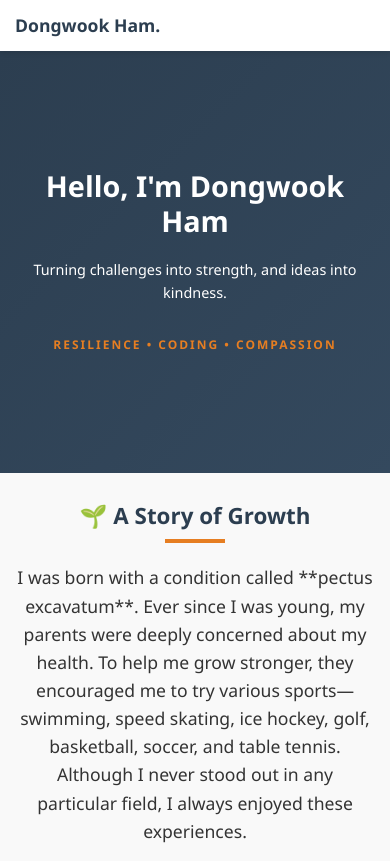
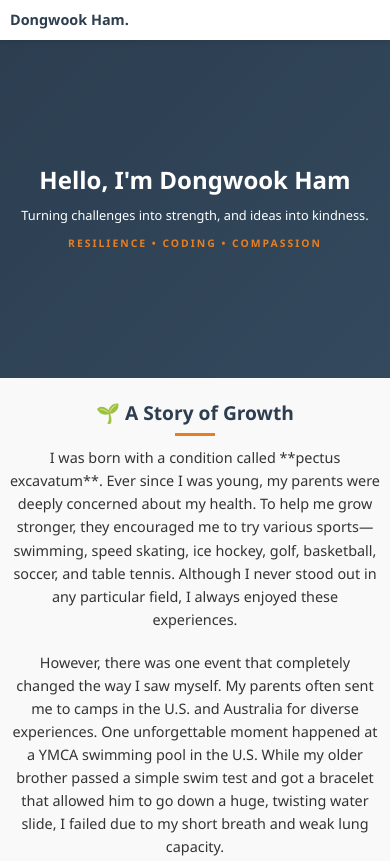
Before and after one commit to coogaagaa3-design/dongwook.github.io, a plain HTML site: page index.html in a window 390 px wide. Shown: the top 861 px of the page. Drawn offline with Linux system fonts and the light colour scheme.

Commit message:
Add files via upload

```diff
--- a/index.html
+++ b/index.html
@@ -1,9 +1,16 @@
+
+
 <!DOCTYPE html>
 <html lang="en">
 <head>
     <meta charset="UTF-8">
     <meta name="viewport" content="width=device-width, initial-scale=1.0">
     <title>Dongwook Ham | Story of Growth, Code, and Art</title>
+
+    <meta property="og:title" content="Dongwook Ham | Art and Connection">
+    <meta property="og:description" content="자유로운 표현과 성장을 담은 포트폴리오입니다.">
+    <meta property="og:image" content="art_3.jpg">
+    <meta property="og:url" content="https://www.dongwookham.com/">
     <style>
         /* 기본 설정 */
         :root {
@@ -52,7 +59,7 @@
         .hero {
             background: linear-gradient(135deg, var(--primary), var(--secondary));
             color: var(--white);
-            height: 60vh; /* 데스크탑 크기 유지 */
+            height: 60vh;
             display: flex;
             flex-direction: column;
             justify-content: center;
@@ -137,42 +144,54 @@
             transform: translateY(-5px);
         }
 
-        /* === 모바일 대응 강화 (768px 이하) === */
-        @media (max-width: 768px) {
+        /* === 모바일 대응 강화 (600px 이하) === */
+        @media (max-width: 600px) {
 
             /* 1. 네비게이션 및 로고 공간 최소화 */
             nav {
-                padding: 0.7rem 15px; /* 상하 패딩 대폭 축소 */
+                padding: 0.3rem 10px !important;
+                height: 40px !important;
             }
             nav .logo {
-                font-size: 1.1rem; /* 로고 크기 축소 */
+                font-size: 0.9rem !important;
+                line-height: 1.0;
+                margin: 0 !important;
+                padding: 0 !important;
             }
 
-            /* 2. 섹션 제목 크기 조정 */
-            h2 {
-                font-size: 1.4rem; /* 섹션 제목 크기 대폭 축소 */
-                margin-bottom: 20px;
-                line-height: 1.2;
-            }
-
-            /* 3. HERO 섹션 크기 및 폰트 조정 */
+            /* 2. Hero 섹션 크기 및 폰트 조정 */
             .hero {
-                height: 50vh; /* 높이를 50vh로 더 축소 */
-                padding: 30px 20px;
+                height: 40vh !important;
+                padding: 10px 10px !important;
             }
             .hero h1 {
-                font-size: 1.8rem; /* Hero 제목 크기 더 축소 */
-                margin-top: 0;
+                font-size: 1.5rem !important;
+                margin-top: 0 !important;
+                margin-bottom: 10px !important;
                 line-height: 1.2;
             }
             .hero p {
-                font-size: 0.9rem;
+                font-size: 0.8rem !important;
             }
-            .tagline { font-size: 0.75rem; }
+            .tagline {
+                font-size: 0.65rem !important;
+                margin-top: 10px !important;
+            }
+
+            /* 3. 섹션 제목 크기 조정 */
+            h2 {
+                font-size: 1.2rem !important;
+                margin-bottom: 10px !important;
+            }
+            h2::after {
+                width: 40px !important;
+                height: 3px !important;
+                margin: 5px auto 0 !important;
+            }
 
             /* 기타 모바일 설정 */
             section {
-                padding: 30px 15px; /* 섹션 패딩 축소 */
+                padding: 20px 10px !important;
             }
 
             .content-grid {
@@ -180,11 +199,16 @@
                 gap: 20px;
             }
 
+            .text-block p {
+                font-size: 0.9rem !important;
+            }
+
             .card, .life-card {
                 min-width: 100%;
                 padding: 20px;
             }
 
+            /* 성장 스토리 수직 정렬 */
             .growth-story-container {
                 flex-direction: column;
                 gap: 20px;
@@ -195,6 +219,7 @@
                 margin-bottom: 0;
             }
 
+            /* 미디어 컨테이너 */
             .project-media-container {
                 flex-direction: column;
                 align-items: center;
@@ -306,6 +331,8 @@ Your browser does not support the video tag.
 <figure class="coding-video-figure">
 <video controls autoplay muted loop class="coding-video">
 <source src="ai_matching_code_video.mp4" type="video/mp4">
+Your browser does not support the video tag.
+</video>
 <figcaption style="margin-top: 10px; font-size: 1rem; color: var(--primary);">
 Developing the AI-based resource matching system inspired by the sharing fridge.
 </figcaption>
```
